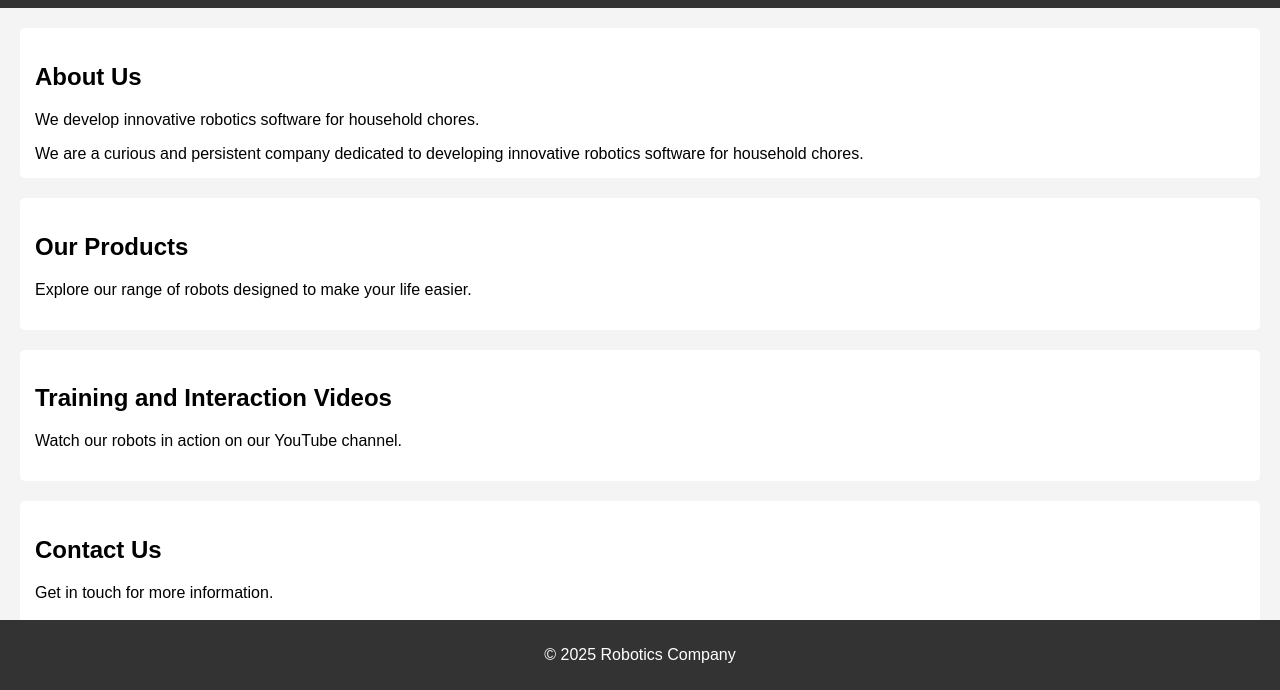
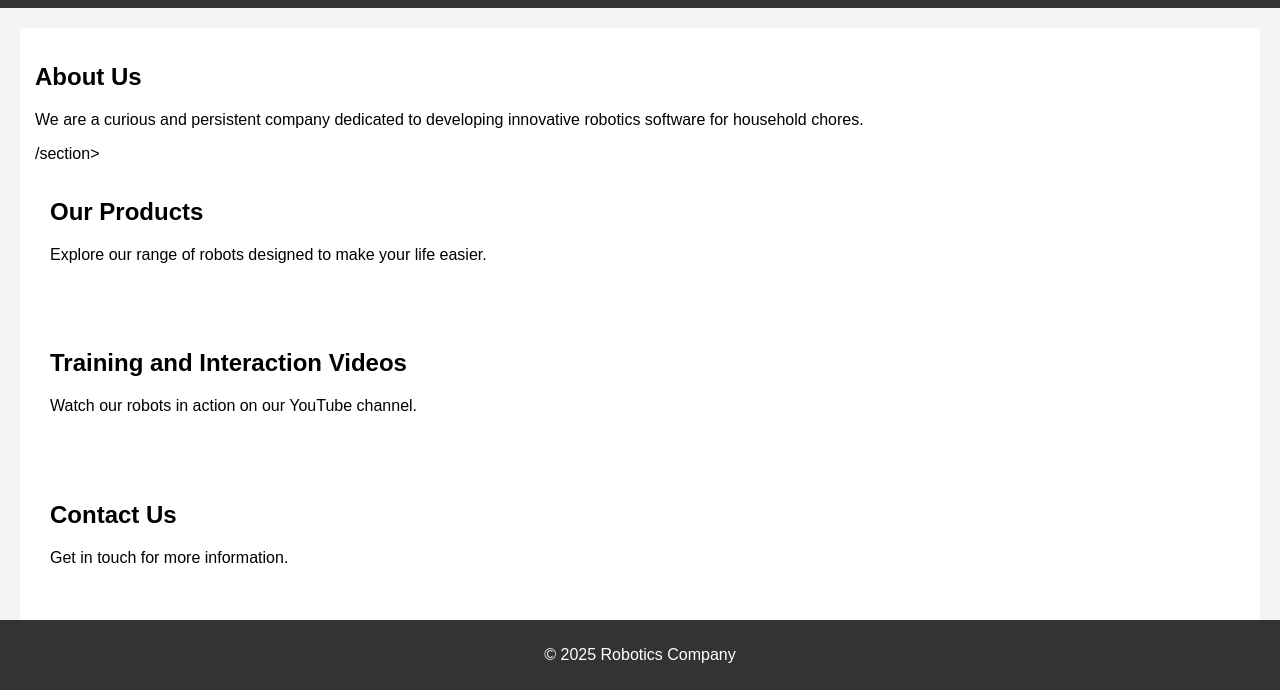
Before and after one commit to jakeAbbott1/robotics-website, a plain HTML site: page index.html in a window 1280 px wide. Shown: the part 110-800 px from the top of the page. Drawn offline with Linux system fonts and the light colour scheme.

Commit message:
Update index.html
Updated the About Us section with a description of the company as curious and persistent.

```diff
--- a/index.html
+++ b/index.html
@@ -19,8 +19,7 @@
     <main>
         <section id="home">
             <h2>About Us</h2>
-            <p>We develop innovative robotics software for household chores.</p>We are a curious and persistent company dedicated to developing innovative robotics software for household chores.
-        </section>
+            <p>We are a curious and persistent company dedicated to developing innovative robotics software for household chores.</p>/section>
         <section id="products">
             <h2>Our Products</h2>
             <p>Explore our range of robots designed to make your life easier.</p>
```
